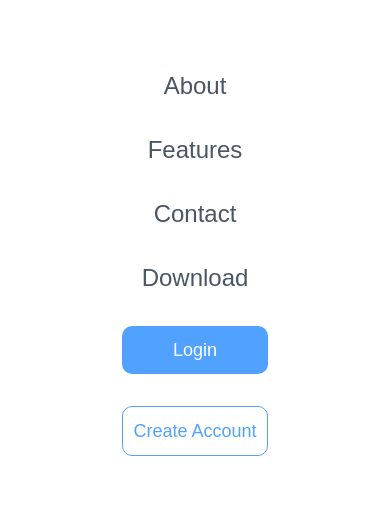
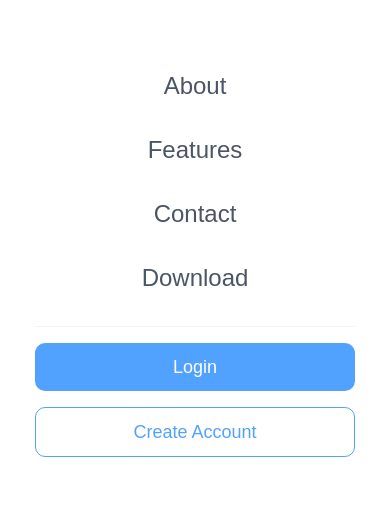
Before and after one commit to Nokslock/Web-Application, a Next.js app: page / in a window 390 px wide. Both pictures are taken after a click on the button 344 px from the left and 46 px from the top of the page. Shown: the part 159-666 px from the top of the page. Built offline with nearby package versions, Linux system fonts and the light colour scheme; no server answers.

Commit message:
feat: Add user authentication handling in NavLinks component with conditional rendering for Dashboard and Login/Register

```diff
--- a/components/NavLinks.tsx
+++ b/components/NavLinks.tsx
@@ -1,12 +1,14 @@
 "use client";
 
 import { useState, useEffect } from "react";
-import { createPortal } from "react-dom"; // 1. Import createPortal
+import { createPortal } from "react-dom";
 import Link from "next/link";
 import { usePathname } from "next/navigation";
 import clsx from "clsx";
 import AuthButton from "@/components/AuthButton";
 import { AnimatePresence, motion } from "framer-motion";
+import { getSupabaseBrowserClient } from "@/lib/supabase/browser-client"; // <--- 1. Import Supabase
+import { User } from "@supabase/supabase-js"; // Optional: Type import
 
 const links = [
   { name: "About", href: "#" },
@@ -20,9 +22,19 @@ export default function NavLinks() {
   const [isOpen, setIsOpen] = useState(false);
   const [mounted, setMounted] = useState(false);
 
-  // 2. Prevent Hydration Errors: Only render portal on the client
+  // 2. Add User State
+  const [user, setUser] = useState<User | null>(null);
+  const supabase = getSupabaseBrowserClient();
+
   useEffect(() => {
     setMounted(true);
+
+    // 3. Fetch User on Mount
+    const getUser = async () => {
+      const { data: { user } } = await supabase.auth.getUser();
+      setUser(user);
+    };
+    getUser();
   }, []);
 
   return (
@@ -68,10 +80,7 @@ export default function NavLinks() {
         )}
       </div>
 
-      {/* 3. THE PORTAL
-          We teleport this overlay outside of the Navbar and attached it to document.body.
-          This ensures it is ALWAYS full screen and on top of everything.
-      */}
+      {/* THE PORTAL */}
       {mounted &&
         createPortal(
           <AnimatePresence>
@@ -81,7 +90,6 @@ export default function NavLinks() {
                 animate={{ opacity: 1, y: 0 }}
                 exit={{ opacity: 0, y: -20 }}
                 transition={{ duration: 0.3, ease: "easeInOut" }}
-                // z-[9999] ensures it is higher than the Navbar (which is usually z-50)
                 className="fixed inset-0 z-[9999] flex flex-col items-center justify-center bg-white"
               >
                 <button
@@ -104,7 +112,7 @@ export default function NavLinks() {
                   </svg>
                 </button>
 
-                <div className="flex flex-col gap-8 text-center">
+                <div className="flex flex-col gap-8 text-center w-full max-w-xs">
                   {links.map((link) => (
                     <Link
                       key={link.name}
@@ -119,6 +127,22 @@ export default function NavLinks() {
                     </Link>
                   ))}
 
+                  {/* 4. CONDITIONAL RENDERING: Dashboard vs Login/Register */}
+                  <div className="pt-4 border-t border-gray-100 w-full flex flex-col gap-4">
+                    {user ? (
+                      // IF LOGGED IN: Show Dashboard
+                      <Link href="/dashboard" className="w-full">
+                        <AuthButton
+                          variant="primary"
+                          type="button"
+                          className="w-full flex justify-center py-4 text-lg shadow-xl shadow-blue-200"
+                        >
+                          Go to Dashboard
+                        </AuthButton>
+                      </Link>
+                    ) : (
+                      // IF LOGGED OUT: Show Login/Register
+                      <>
                         <Link href="/login" className="w-full">
                           <AuthButton
                             variant="primary"
@@ -137,11 +161,14 @@ export default function NavLinks() {
                             Create Account
                           </AuthButton>
                         </Link>
+                      </>
+                    )}
+                  </div>
                 </div>
               </motion.div>
             )}
           </AnimatePresence>,
-          document.body // Target container
+          document.body
         )}
     </>
   );
```
Lines whose indentation alone changed are shown as unchanged.
